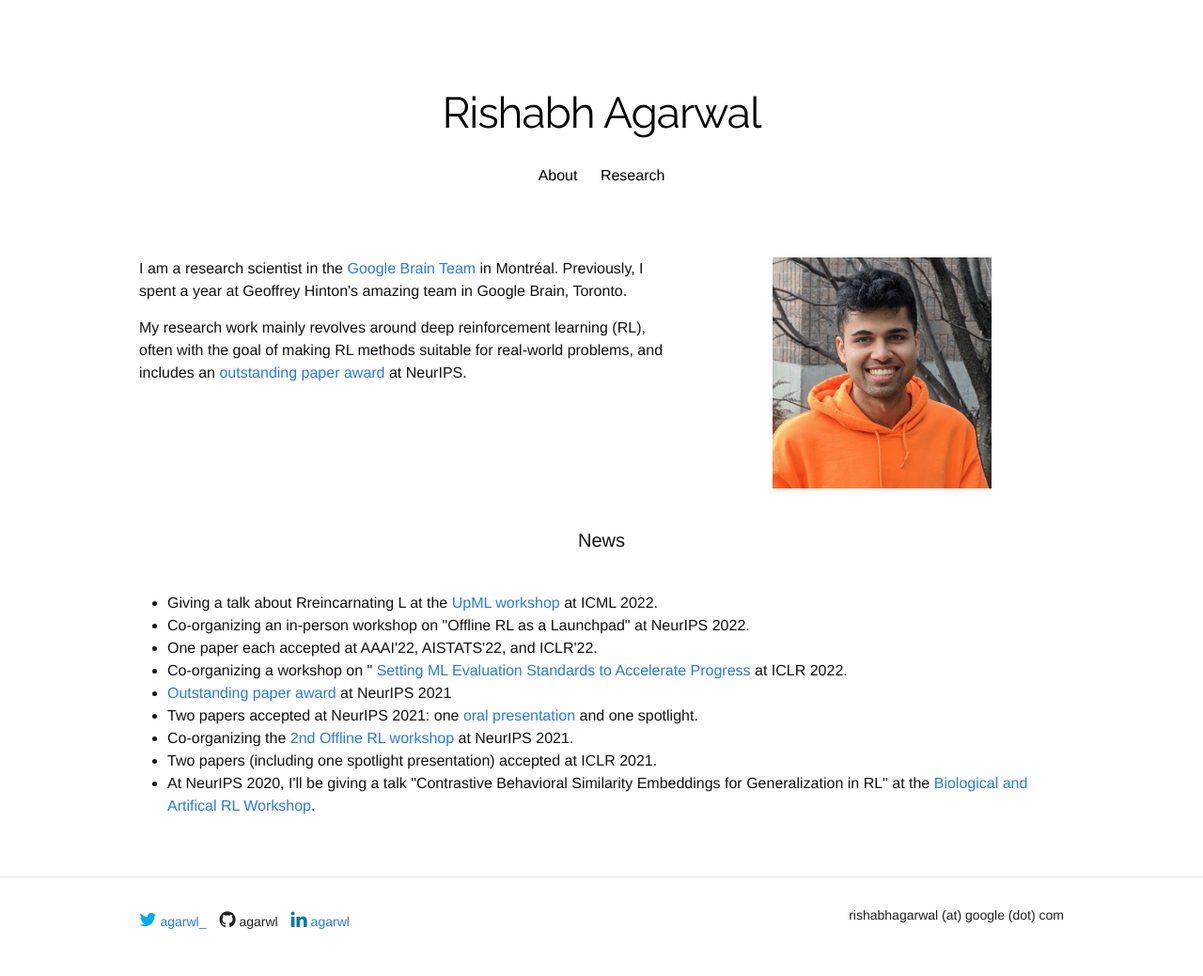
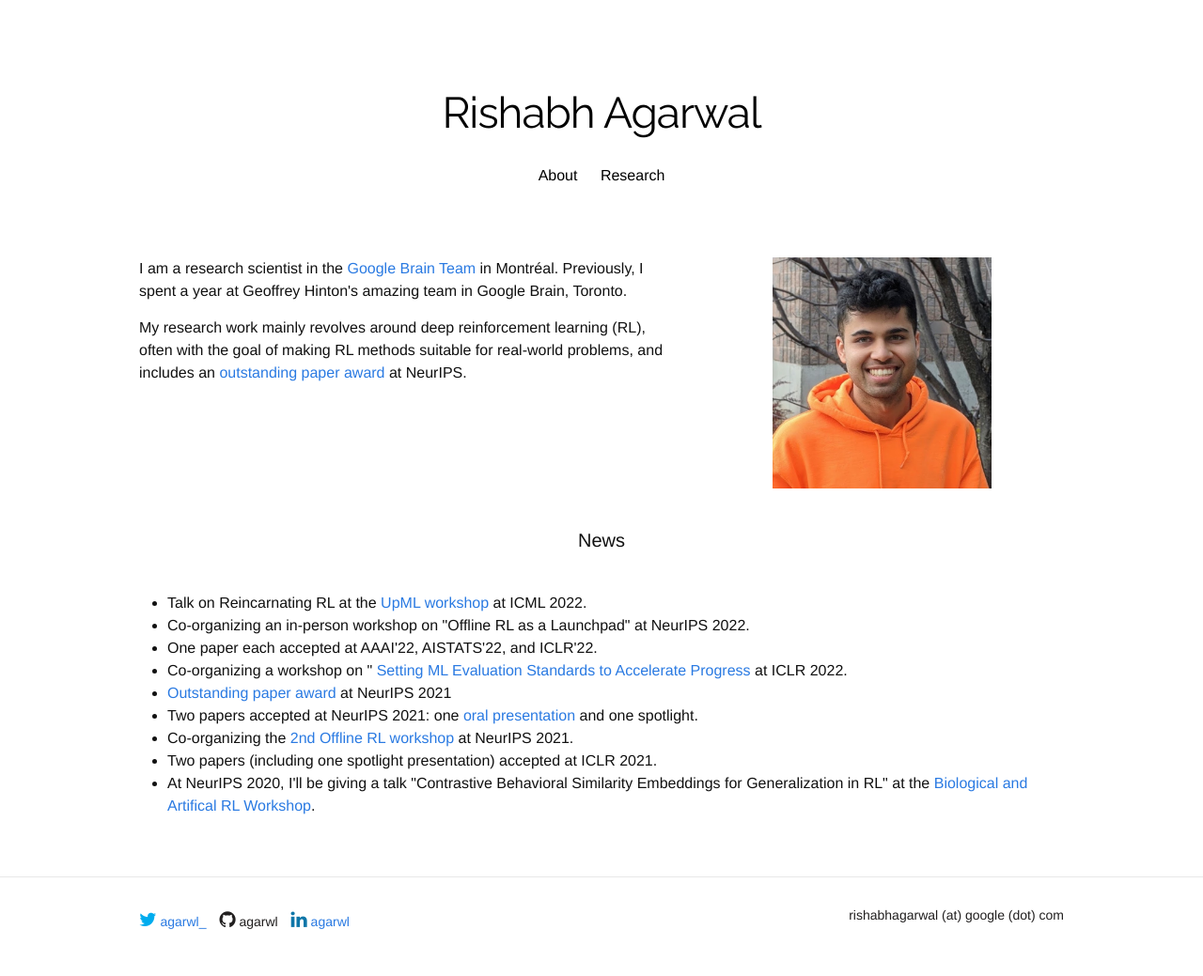
Before and after one commit to agarwl/agarwl.github.io, a Jekyll site: the page built from index.html, in a window 1280 px wide. Shown: the whole page at 94% size. Built offline with Jekyll 4.4.1, drawn with Linux system fonts in a browser that asks for light colours; nearby versions of some CDN libraries; some web fonts are replaced; a style sheet for code colours, icons or effects is not loaded.

Commit message:
Update index.html

```diff
--- a/index.html
+++ b/index.html
@@ -23,7 +23,7 @@ title: "Rishabh Agarwal"
 
 <h1 class="page-heading">News</h1>
 <ul>
-  <li> Giving a talk about Rreincarnating L at the <a href="https://upml2022.github.io/"> UpML workshop </a> at ICML 2022.</li>
+  <li> Talk on Reincarnating RL at the <a href="https://upml2022.github.io/"> UpML workshop </a> at ICML 2022.</li>
   <li> Co-organizing an in-person workshop on "Offline RL as a Launchpad" at NeurIPS 2022.</li>
   <li> One paper each accepted at AAAI'22, AISTATS'22, and ICLR'22. </li>
   <li> Co-organizing a workshop on "<a href="https://ml-eval.github.io"> Setting ML Evaluation Standards to Accelerate Progress </a> at ICLR 2022. </li>
```
